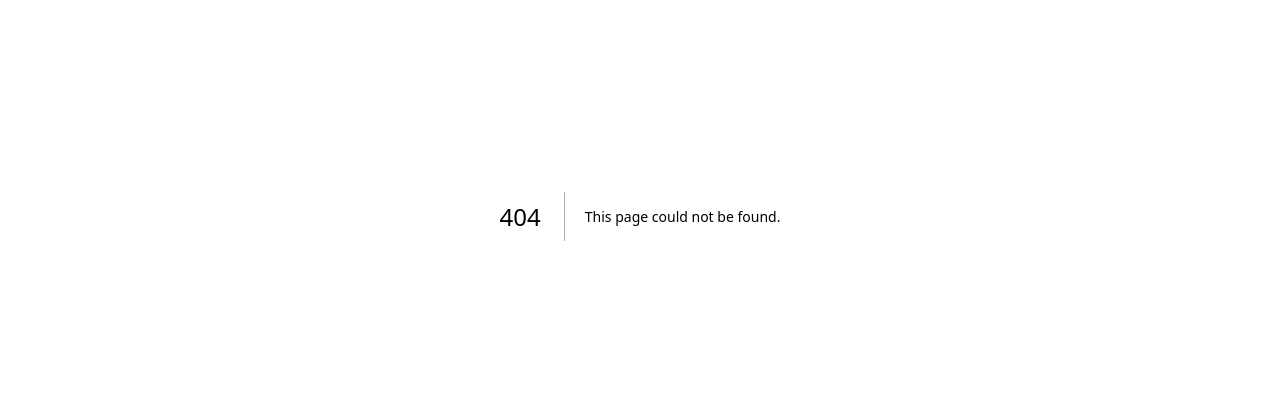
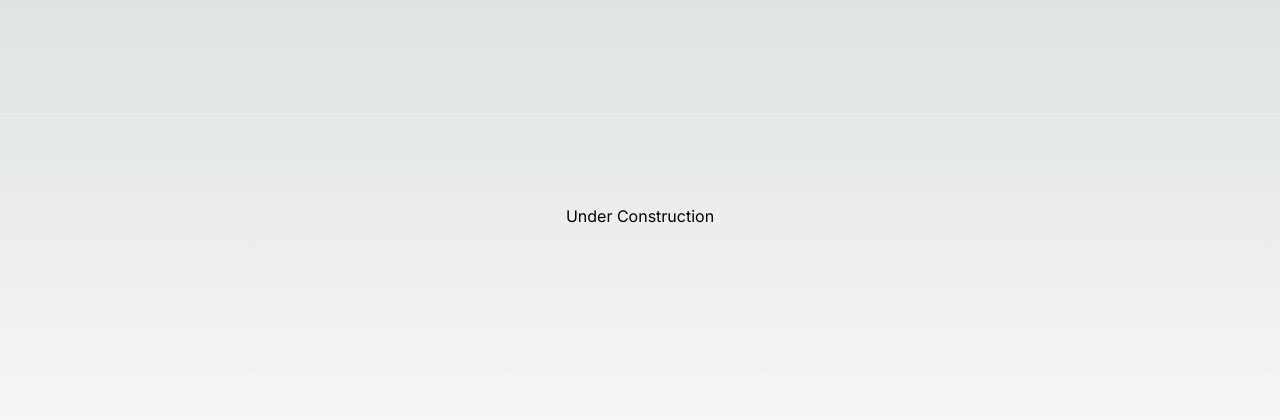
Before and after one commit to haro3535/harunonur, a Next.js app: page /construction in a window 1280 px wide. Before the commit this address had no page. Shown: the part 184-604 px from the top of the page. Built offline with nearby package versions, Linux system fonts and the light colour scheme.

Commit message:
Progress
Construction leaf is constructed

```diff
--- /dev/null
+++ b/app/construction/layout.tsx
@@ -0,0 +1,22 @@
+import type { Metadata } from 'next'
+import { Inter } from 'next/font/google'
+
+const inter = Inter({ subsets: ['latin'] })
+
+export const metadata: Metadata = {
+  title: '503 | Harun Onur',
+  description:
+      'Welcome to my personal webpage! I\'m a 3rd-year Computer Engineering student passionate about both frontend and backend development. Every day is an opportunity to learn and improve. Join me on this coding journey as I showcase my projects and continuous exploration in the tech world.',
+}
+
+export default function RootLayout({
+  children,
+}: {
+  children: React.ReactNode
+}) {
+  return (
+    <html lang="en">
+      <body className={inter.className}>{children}</body>
+    </html>
+  )
+}
--- /dev/null
+++ b/app/construction/page.tsx
@@ -0,0 +1,9 @@
+
+
+export default function Construction() {
+    return (
+        <main className="container-fluid min-h-screen flex flex-col items-center justify-center">
+            <p>Under Construction</p>
+        </main>
+    )
+}
```
Also changed, not shown: 1 other file (tests, documents, lock files or other folders).
